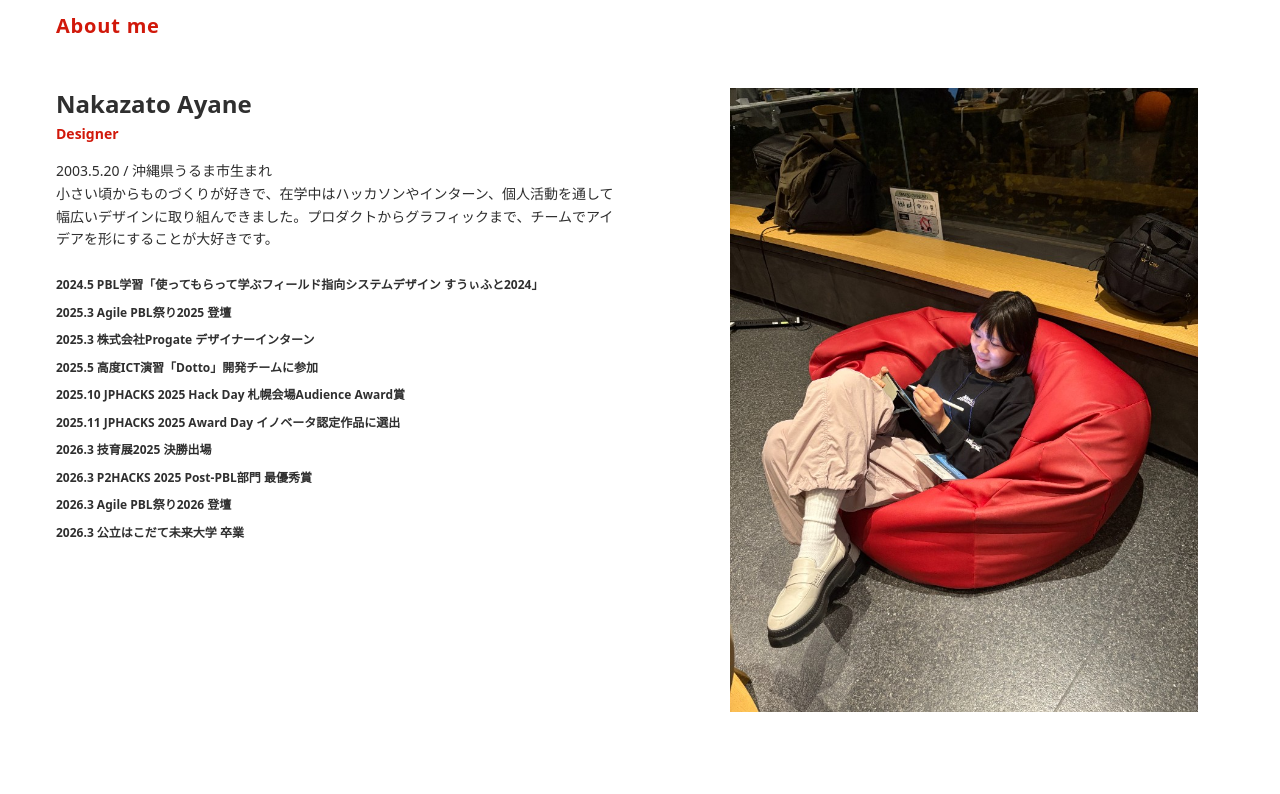
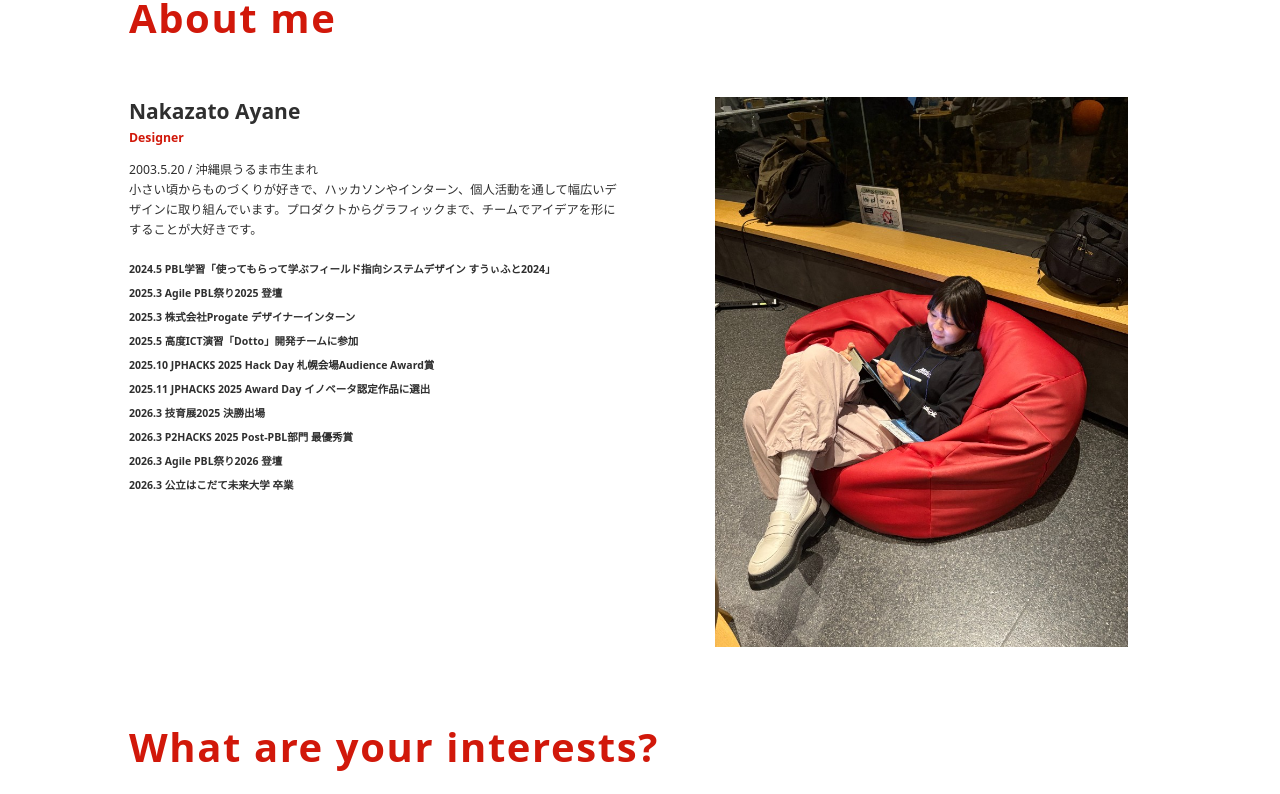
Before and after one commit to ayanentity/portfolio, a Next.js app: page / in a window 1280 px wide. Shown: the part 900-1694 px from the top of the page. Built offline with nearby package versions, Linux system fonts and the light colour scheme.

Commit message:
文字サイズの統一化

```diff
--- a/app/contact/page.tsx
+++ b/app/contact/page.tsx
@@ -14,7 +14,7 @@ export default function ContactPage() {
             Contact
           </h2>
 
-          <h3 className="mb-6 gap-2 text-[32px] font-extrabold leading-snug text-[#2F2F2F] md:text-4xl">
+          <h3 className="mt-24 mb-6 gap-2 text-[32px] font-extrabold leading-snug text-[#2F2F2F] md:text-4xl">
             みなさんと一緒に
             <br />
             ものづくりがしたいです
--- a/app/globals.css
+++ b/app/globals.css
@@ -3,6 +3,10 @@
 :root {
   --background: #ffffff;
   --foreground: #171717;
+}
+
+html {
+  font-size: 14px;
 }
 
 @theme inline {
@@ -31,7 +35,7 @@ body {
     font-family: system-ui, -apple-system, BlinkMacSystemFont, "SF Pro Text",
       "SF Pro Display", "Helvetica Neue", Arial, sans-serif;
     font-weight: 500;
-    font-size: 18px;
+    font-size: 14px;
     line-height: 1.5;
   }
 
--- a/app/page.tsx
+++ b/app/page.tsx
@@ -43,7 +43,7 @@ export default function Home() {
           {/* ===== About me ===== */}
           <section className="mt-14 md:mt-20">
             <div className="flex flex-col gap-8">
-              <h2 className="mb-4 text-xl font-bold tracking-[0.04em] text-[#D1180A]">
+              <h2 className="mb-6 text-[40px] font-bold tracking-[0.04em] text-[#D1180A]">
                 About me
               </h2>
 
@@ -59,7 +59,7 @@ export default function Home() {
                   <p className="mt-4 text-sm leading-relaxed text-[#2F2F2F]">
                     2003.5.20 / 沖縄県うるま市生まれ
                     <br />
-                    小さい頃からものづくりが好きで、在学中はハッカソンやインターン、個人活動を通して幅広いデザインに取り組んできました。プロダクトからグラフィックまで、チームでアイデアを形にすることが大好きです。
+                    小さい頃からものづくりが好きで、ハッカソンやインターン、個人活動を通して幅広いデザインに取り組んでいます。プロダクトからグラフィックまで、チームでアイデアを形にすることが大好きです。
                   </p>
 
                   <ul className="mt-6 space-y-2 text-xs font-bold leading-relaxed text-[#2F2F2F]">
@@ -84,9 +84,9 @@ export default function Home() {
                   </ul>
                 </div>
 
-                <div className="flex justify-items-center md:justify-end">
+                <div className="flex justify-items-center pl-10 md:justify-end">
                   <div className="w-full max-w-[520px]">
-                    <div className="relative w-full aspect-[5/6] overflow-hidden bg-white">
+                    <div className="relative h-full aspect-[5/6] overflow-hidden bg-white">
                       <Image
                         src="/home/about-right.png"
                         alt=""
@@ -102,8 +102,8 @@ export default function Home() {
           </section>
 
           {/* ===== Interests ===== */}
-          <section className="mt-14 md:mt-20">
-            <h2 className="mb-8 text-sm font-bold tracking-[0.04em] text-[#D1180A]">
+          <section className="mt-60 md:mt-20">
+            <h2 className="mb-24 text-[40px] font-bold tracking-[0.04em] text-[#D1180A]">
               What are your interests?
             </h2>
 
```
